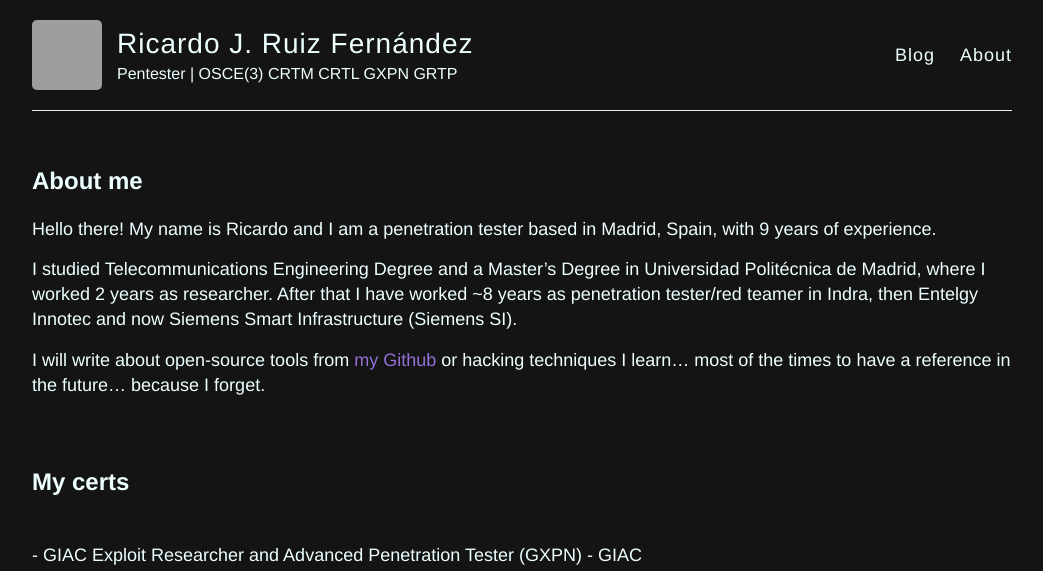
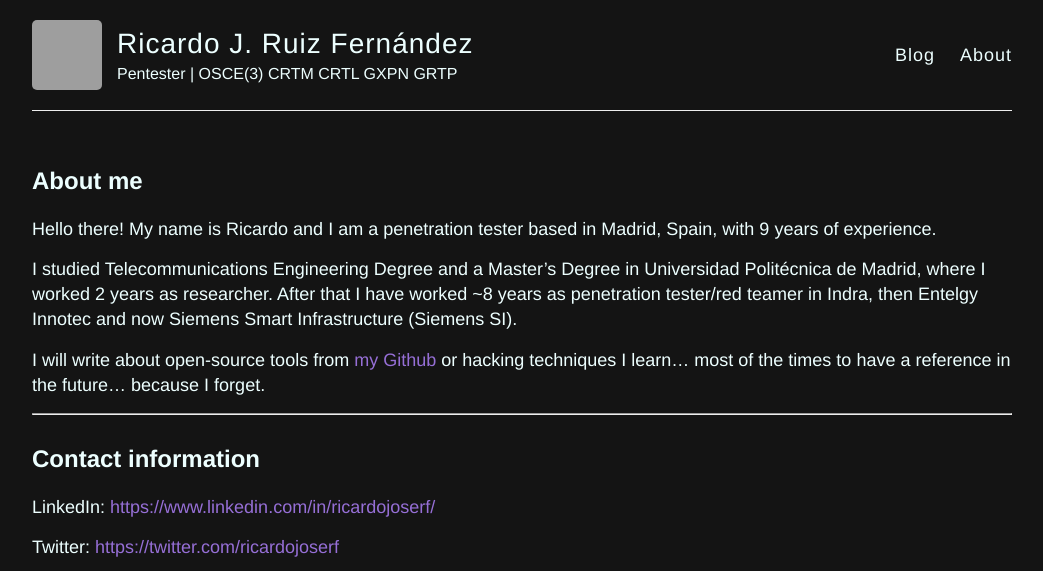
Before and after one commit to ricardojoserf/ricardojoserf.github.io, a Jekyll site: the page built from about.md, in a window 1280 px wide and 1400 px high. Shown: the top 571 px of the window, without its empty margins (118-1161 px from the left). Built offline with Jekyll 4.4.1, drawn with Linux system fonts in a browser that asks for light colours; some of the changed text lies outside the part shown; grey boxes are pictures that could not be loaded.

Commit message:
Update about.md

```diff
--- a/about.md
+++ b/about.md
@@ -11,7 +11,19 @@ I studied Telecommunications Engineering Degree and a Master's Degree in Univers
 
 I will write about open-source tools from [my Github](https://github.com/ricardojoserf) or hacking techniques I learn... most of the times to have a reference in the future... because I forget.
 
-<br>
+-------------------------------
+
+## Contact information
+
+LinkedIn: [https://www.linkedin.com/in/ricardojoserf/](https://www.linkedin.com/in/ricardojoserf/)
+
+Twitter: [https://twitter.com/ricardojoserf](https://twitter.com/ricardojoserf)
+
+Feel free to contact me!
+
+![i](https://media.giphy.com/media/v1.Y2lkPTc5MGI3NjExNjliNTk4NTM3MjExZGQ4YzVlOGQ0MmQzNTFjYTFkNjYyMjYzNTVkOSZjdD1n/13HBDT4QSTpveU/giphy.gif)
+
+-------------------------------
 
 ##  My certs
 
@@ -53,15 +65,3 @@ I will write about open-source tools from [my Github](https://github.com/ricardo
 | - Hybrid Multi-Cloud Red Team - CyberWarFare Labs |
 | - Multi-Cloud Red Team Analyst - CyberWarFare Labs |
 | - Practical Industrial Control Systems Penetration Testing - Udemy |
-
-<br>
-
-## Contact information
-
-LinkedIn: [https://www.linkedin.com/in/ricardojoserf/](https://www.linkedin.com/in/ricardojoserf/)
-
-Twitter: [https://twitter.com/ricardojoserf](https://twitter.com/ricardojoserf)
-
-Feel free to contact me!
-
-![i](https://media.giphy.com/media/v1.Y2lkPTc5MGI3NjExNjliNTk4NTM3MjExZGQ4YzVlOGQ0MmQzNTFjYTFkNjYyMjYzNTVkOSZjdD1n/13HBDT4QSTpveU/giphy.gif)
```
